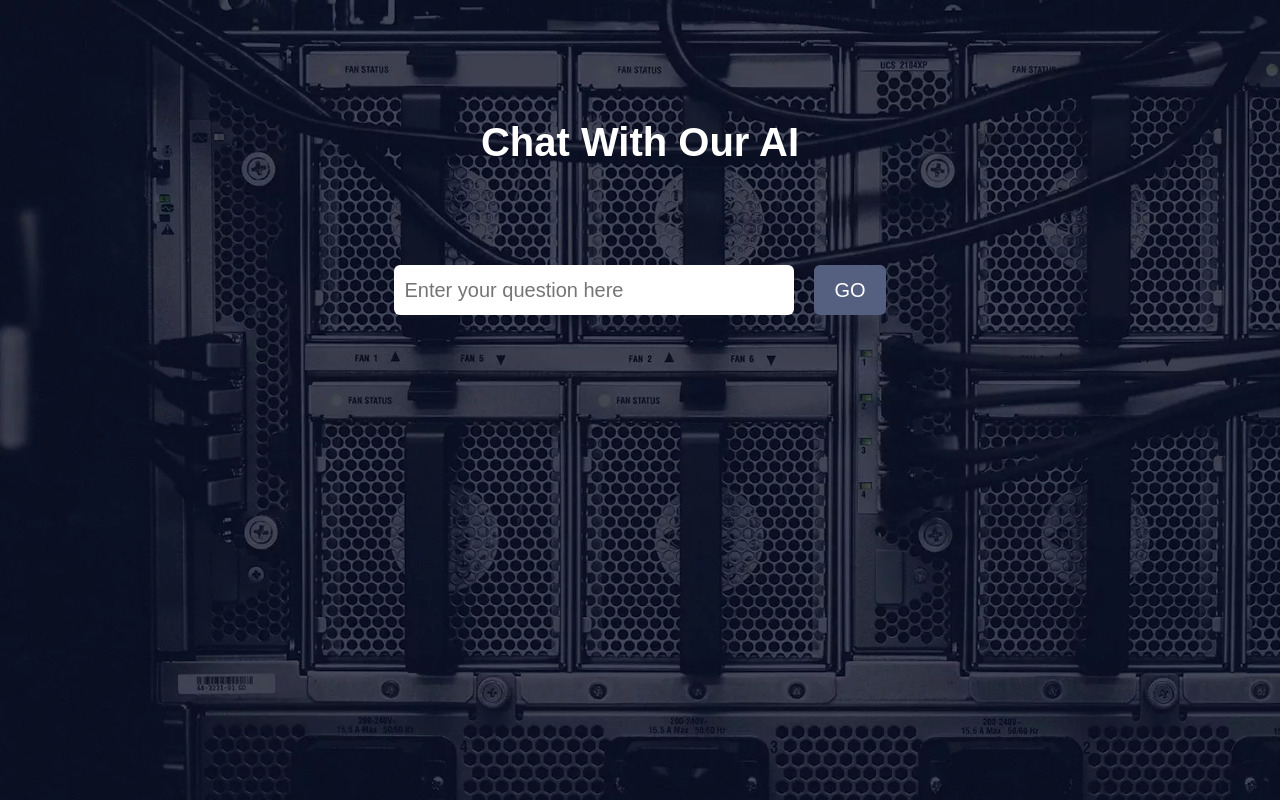
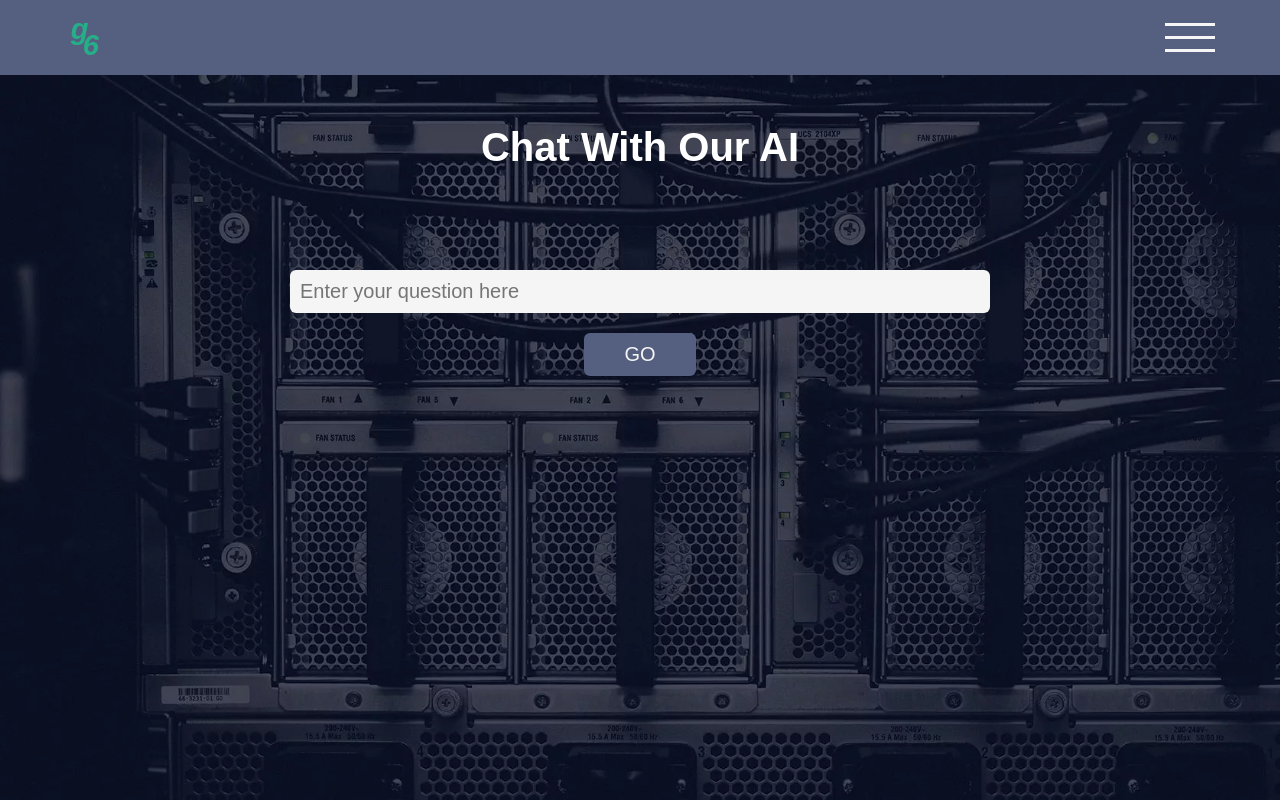
Before and after one commit to Belal33/AI_djangoproject_Mr.Amer, a Django app: page / in a window 1280 px wide. Run offline with Django 4.2, Linux system fonts and the light colour scheme; a user stored in the database is signed in.

Commit message:
add more stytle

```diff
--- a/django_project/urls.py
+++ b/django_project/urls.py
@@ -3,7 +3,7 @@ from django.urls import path ,include
 from .views import HomePage
 
 urlpatterns = [
-    path("admin/", admin.site.urls),
+    path("admin-my-one/", admin.site.urls),
     path("",HomePage.as_view(), name="home"),
     path("accounts/", include("accounts.urls")),
 ]
--- a/static/style.css
+++ b/static/style.css
@@ -1,95 +1,250 @@
+:root{
+  --green: #25ae88;
+  --gray: #556080;
+  --black:#0a1022;
+  --white:#f5f5f5;
+}
+
+
 *{
   box-sizing: border-box;
   margin: 0;
+  padding: 0;
 }
 body{
-  margin: 0;
   font-family: sans-serif;
 }
+
+ul{
+  list-style: none;
+}
+a{
+  text-decoration: none;
+}
+
+.helptext{
+  color: var(--green);
+    font-size: 15px;
+}
+label{
+  margin-top: 30px;
+}
+br{
+  display: none;
+}
+
+/* container */
+.container {
+  margin: auto;
+  padding-left: 15px;
+  padding-right: 15px;
+  display: flex;
+  justify-content: center;
+  align-items: center;
+  flex-direction: column;
+}
+@media (min-width: 768px) {
+  .container {
+    width: 750px;
+  }
+}
+@media (min-width: 992px) {
+  .container {
+    width: 965px;
+  }
+}
+@media (min-width: 1200px) {
+  .container {
+    width: 1180px;
+  }
+}
+
+/*end container */
+
+/* page */
 .page{
+  color: var(--white,#f5f5fe);
+  /* transition: 0.3s left; */
+  background-color: var(--black,#0a1022);
+  height: 100vh ;
+}
+/* end page */
 
-  transition: 0.3s left;
+/* header */
+.page header{
+  background-color: #556080;
+}
+.page header .container{
+
+  padding-bottom: 10px;
+  padding-top: 10px;
+  height: 75px;
+  justify-content: space-between;
+  flex-direction: row;
+}
+
+.page header .container .logo{
+  margin-top: 15px;
+  display: flex;
+  justify-content: center;
+  align-items: center;
+  color: var(--green,#25ae88);
+  /* background-color: white; */
+  /* height: 50px; */
+  /* width: 50px; */
+  /* padding: 10px; */
+  font-size: 29px;
+  font-weight: bold;
+  font-style: italic;
+  /* transform: scale(0.1); */
+  /* border-radius: 50%; */
+  /* box-shadow: inset 0px -7px 10px 2px #00000029;*/
+
+}
+.page header .container .logo .g{
+  transform: translate(32%, -50%);
+}
+
+.page header .container ul{
+
+  list-style: none;
+  width: 50px;
+  display: flex;
+  flex-wrap: wrap;
+  gap: 10px;
+}
+
+
+.page header ul li{
+  width: 100%;
+  height: 3px;
+  background-color: var(--white,#f5f5f5);
+}
+
+
+/* end header */
+
+
+
+
+
+/* sections  */
+section{
+  padding-top: 50px;
+  padding-bottom: 50px;
+  background-color: var(--black,#0a1022);
+  height: calc(100vh - 75px);
+  width: 100%;
+
+}
+
+/* sections chat-ai */
+.page section{
   background-image: url(bg.jpg);
   background-size: cover;
-  padding: 20px;
-  min-height: 100vh;
 }
-a{
-  color:#25ae88;
+.page section.chat-ai h1{
+  width: fit-content;
+  margin: 0 auto 70px;
+  /* margin: 100px auto; */
+  font-size: 35px;
 }
-h1{
-  margin: 100px auto;
-  width: fit-content;
-  color: white;
-  font-size: 40px;
+@media (min-width: 768px) {
+
+  .page section.chat-ai h1{
+    margin: 0 auto 100px;
+    font-size: 40px;
+  }
 }
 
-@media (max-width:450px) {
+.page .chat-ai .container{
+  height: calc(100vh - 325px);
+  justify-content: space-between;
+  gap: 40px;
+}
+.page  .container form {
+  display: flex;
+  justify-content: center;
+  align-items: center;
+  flex-direction: column;
+  gap: 20px;
+  width: 100%;
+}
 
-  h1{
+/* @media (min-width: 768px) {
+  .page .chat-ai .container form {
+    height: 50px;
+    flex-direction: row;
+  }
 
-    margin-top: 50px;
-    font-size: 35px;
+} */
+.page  form input{
+  /* height: 50px; */
+  outline: none;
+  border: none;
+  padding: 10px;
+  font-size: 20px;
+  border-radius: 6px;
+  /* line-height: 1; */
+}
+.page  form input[type="password"],
+.page  form input[type="text"]{
+    background-color: var(--white,#f5f5fe);
+    color: var(--gray,#556080)  ;
+    caret-color: var(--green,#25ae88) ;
+    width: 100%;
+    max-width: 700px;
   }
+
+
+.page form input[type="submit"]{
+  background-color: var(--gray,#556080) ;
+  color: var(--white,#f5f5fe);
+  padding: 10px 40px;
+  cursor: pointer;
+
+}
+
+.page  .container .response {
+  width: 100%;
+  padding: 10px;
+  min-height: 300px;
+  overflow: auto;
+  color: var(--white,#f5f5fe);
+  border: solid var(--green,#25ae88) 2px;
+  font-size: 20px;
 }
 
 
 
 
-.content form {
+
+
+.page section.for-logo{
   display: flex;
   justify-content: center;
   align-items: center;
-  gap: 20px;
-  height: 50px;
+  width: 100%;
 }
 
-@media (max-width:450px) {
-  .content form {
-    flex-direction: column;
-  }
+.page section.for-logo .logo{
+  margin-top: 15px;
+  display: flex;
+  justify-content: center;
+  align-items: center;
+  color: var(--green,#25ae88);
+  background-color: white;
+  height: 50px;
+  width: 50px;
+  /* padding: 10px; */
+  font-size: 29px;
+  font-weight: bold;
+  font-style: italic;
+  transform: scale(5);
+  border-radius: 50%;
+  box-shadow: inset 0px -7px 10px 2px #00000029;
 
 }
-
-.content input[type="text"]{
-    outline: none;
-    border: none;
-    padding: 10px;
-    flex-basis: 400px;
-    height: 100%;
-    font-size: 20px;
-    border-radius: 6px;
-    color: #556080;
-    caret-color: #25ae88;
+.page section.for-logo .logo .g{
+  transform: translate(32%, -50%);
 }
-
-
-.content input[type="submit"]{
-  border: none;
-  background-color: #556080;
-  color: white;
-  height: 100%;
-  font-size: 20px;
-  padding: 10px 20px;
-  border-radius: 6px;
-  cursor: pointer;
-
-}
-.response {
-  margin-top: 100px;
-  width: 100%;
-  padding: 10px;
-  color: white;
-  border: solid #25ae88 2px;
-  font-size: 20px;
-}
-  /*
-
-
-.response {
-    padding: 30px;
-    width: 80%;
-    margin-top: 50px;
-    border-radius: 6px;
-    font-size: 20px;
-} */
--- a/templates/base.html
+++ b/templates/base.html
@@ -11,13 +11,25 @@
 </head>
 <body>
     <div style="color:white" class="page">
+          <header>
+      <div class="container">
+        <div class="logo">
+          <span class="g"> g</span>
+          <span class="6">  6</span>
+        </div>
+        <ul>
+          <li></li>
+          <li></li>
+          <li></li>
+        </ul>
+
+      </div><!--end container-->
+    </header>
+      {% block body %}
 
 
-        <h1>Chat With Our AI</h1>
-          {% block body %}
-
-          {% endblock body %}
-          <script src="{% static 'main.js' %}"></script>
-    </div>
+      {% endblock body %}
+      </div>
+      <script src="{% static 'main.js' %}"></script>
 </body>
 </html>
--- a/templates/index.html
+++ b/templates/index.html
@@ -2,7 +2,11 @@
 
 
   {% block body %}
-        <div class="content">
+<section class="chat-ai">
+
+  <h1>Chat With Our AI</h1>
+  <div class="container">
+
     {% if user.is_authenticated %}
       <form  action="" method="POST">
         {% csrf_token %}
@@ -12,7 +16,7 @@
 
       <div class=" response">
         {{res}}
-            </div>
+      </div> <!-- end response -->
     {% else %}
         <div
         class="require"
@@ -29,6 +33,9 @@
         If You Have An Account
       </div>
     {% endif %}
-        </div>
+
+  </div> <!-- end container -->
+
+</section>
 
   {% endblock body %}
```
Also changed, not shown: templates/accounts/login.html (+11 -6 lines), templates/accounts/register.html (+11 -6 lines), db.sqlite3. Lines whose indentation alone changed are shown as unchanged.
